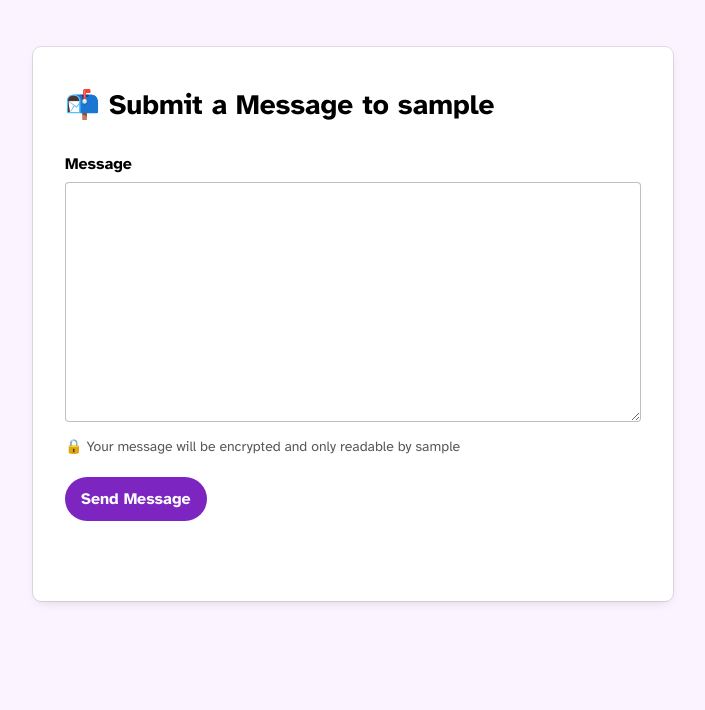
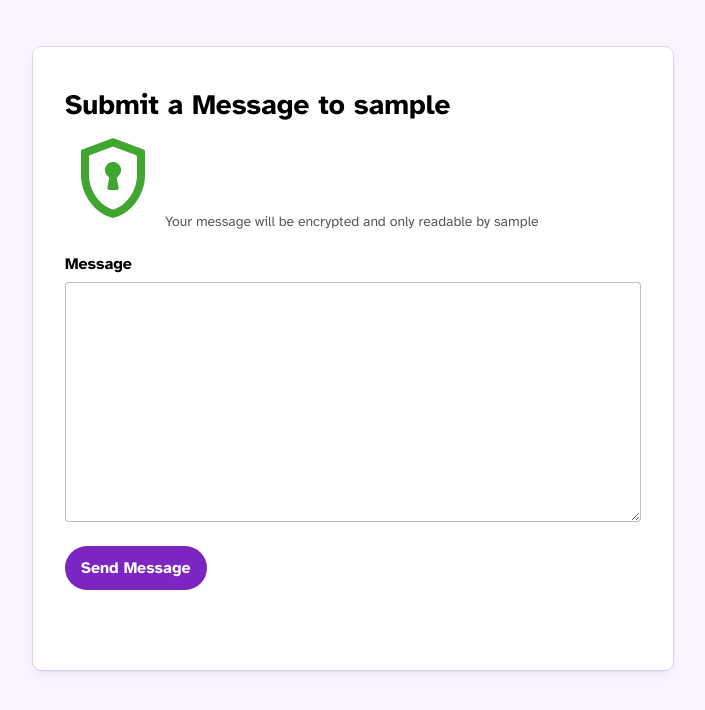
Before and after one commit to glenn-sorrentino/hosted-line, a Flask app: a page that uses templates/submit_message.html in a window 1280 px wide. Shown: the part 65-775 px from the top of the page, without its empty margins (287-992 px from the left). Run offline with Flask 3, Linux system fonts and the light colour scheme; tables that the repository leaves empty hold one stand-in row (values such as "Sample post"); some web fonts are replaced.

Commit message:
update templates

```diff
--- a/static/style.css
+++ b/static/style.css
@@ -79,6 +79,7 @@ p.message {
 	border-radius: .25rem;
 	box-shadow: 0px 4px 8px -4px rgba(0,0,0,0.1);
 	margin: .5rem 0;
+	background-color: white;
 }
 
 .mono {
@@ -152,7 +153,11 @@ header nav a:hover {
 }
 
 .container h1 {
-	margin-bottom: 2rem;
+	margin-bottom: 1.5rem;
+}
+
+h1.submit {
+	margin-bottom: .5rem;
 }
 
 header .btn {
@@ -172,7 +177,8 @@ p.meta {
 }
 
 h1 + p.meta {
-	margin-bottom: 1rem;
+	margin-bottom: 1.5rem;
+	margin-top: 0;
 }
 
 input, textarea {
--- a/templates/inbox.html
+++ b/templates/inbox.html
@@ -2,10 +2,10 @@
 {% block title %}Settings{% endblock %}
 
 {% block content %}
-    <h1>📥 Inbox for {{ session['username'] }}</h1>
+    <h1>Inbox for {{ session['username'] }}</h1>
     {% for message in messages %}
         <p class="message">{{ message.content }}</p>
     {% else %}
-        <p>No messages yet.</p>
+        <p class="message">No messages yet.</p>
     {% endfor %}
 {% endblock %}
--- a/templates/settings.html
+++ b/templates/settings.html
@@ -2,7 +2,7 @@
 {% block title %}Settings{% endblock %}
 
 {% block content %}
-    <h1>⚙️ Account Settings</h1>
+    <h1>Account Settings</h1>
 
     <div class="formBody">
 
--- a/templates/submit_message.html
+++ b/templates/submit_message.html
@@ -2,16 +2,15 @@
 {% block title %}Send a Message{% endblock %}
 
 {% block content %}
-    <h1>📬 Submit a Message to {{ username }}</h1>
-
+    <h1 class="submit">Submit a Message to {{ username }}</h1>
+    {% if user.pgp_key %}
+        <p class="meta"><img src="{{ url_for('static', filename='shield.png') }}"> Your message will be encrypted and only readable by {{ username }}</p>
+        {% else %}
+            <p class="meta">⚠️ Your message will NOT be encrypted. If this message is sensitive, ask {{ username }} to add a public PGP key.</p>
+        {% endif %}
     <form method="POST" action="/submit_message/{{ username }}">
         <label for="content">Message</label>
         <textarea id="content" name="content" required></textarea>
-        {% if user.pgp_key %}
-        <p class="meta">🔒 Your message will be encrypted and only readable by {{ username }}</p>
-        {% else %}
-            <p class="meta">⚠️ Your message will NOT be encrypted. If this message is sensitive, ask {{ username }} to add a public PGP key.</p>
-        {% endif %}
         <button type="submit">Send Message</button>
     </form>
 {% endblock %}
```
Also changed, not shown: static/shield.png (added).
